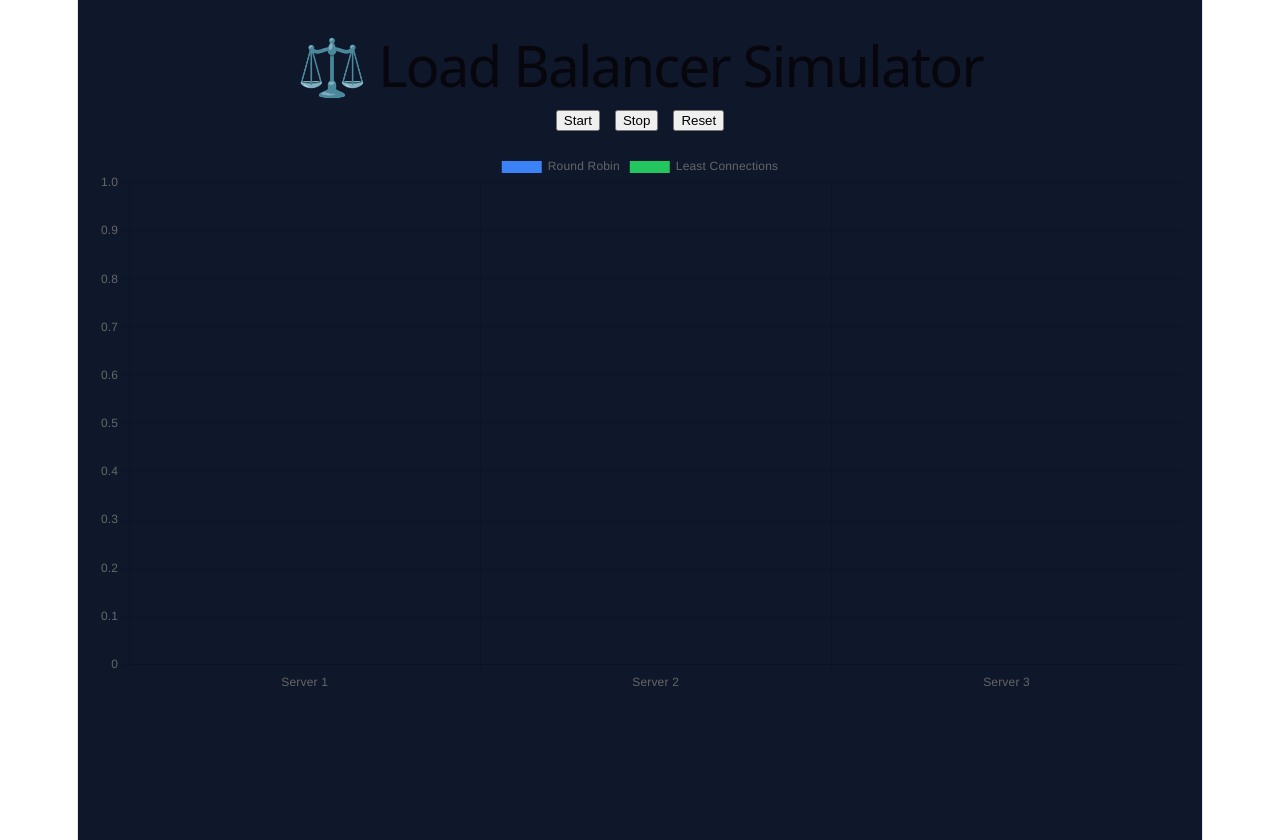
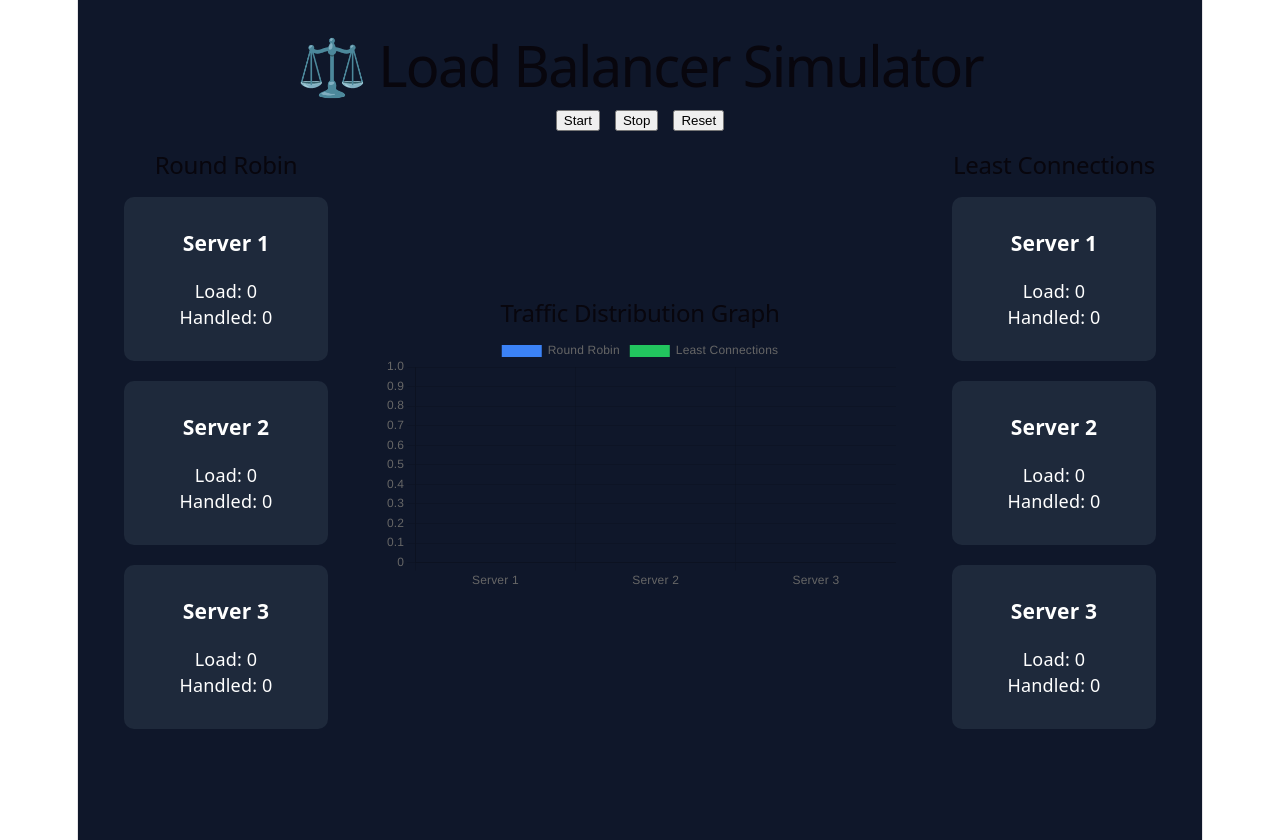
Before and after one commit to Krishna-7781/CIS-Hackathon, a React (Vite) app in the folder Load-Balancer-Simulator/: page / in a window 1280 px wide. Built offline with nearby package versions, Linux system fonts and the light colour scheme.

Commit message:
Update App.jsx

```diff
--- a/Load-Balancer-Simulator/src/App.jsx
+++ b/Load-Balancer-Simulator/src/App.jsx
@@ -100,32 +100,14 @@ export default function App() {
       server.load = OVERLOAD_THRESHOLD;
 
       const receivers = updated.filter((s, i) => i !== index && s.active);
-      const redistribution = {};
 
       if (receivers.length && excess > 0) {
         receivers.forEach((r) => {
           const share = Math.ceil(excess / receivers.length);
-
           r.load += share;
           r.handled += share;
-
-          redistribution[`S${r.id}`] =
-            (redistribution[`S${r.id}`] || 0) + share;
-
           r.message = `⬅ From S${server.id} (+${share})`;
         });
-      }
-
-      const msg = Object.entries(redistribution)
-        .map(([s, c]) => `${s}(${c})`)
-        .join(", ");
-
-      if (msg) {
-        server.liveSend = `📤 Sending to: ${msg}`;
-      } else if (excess > 0 && receivers.length === 0) {
-        server.liveSend = "⚠ No servers available";
-      } else {
-        server.liveSend = "✔ No redistribution needed";
       }
 
       const timer = setInterval(() => {
@@ -137,18 +119,12 @@ export default function App() {
             s.cooldown -= 1;
           } else {
             clearInterval(timer);
-
             s.cooldown = 0;
             s.active = true;
             s.overloaded = false;
             s.redistributing = false;
             s.liveSend = "";
-
-            if (!msg) {
-              s.message = "✔ Redistribution not required";
-            } else {
-              s.message = "";
-            }
+            s.message = "";
           }
 
           return arr;
@@ -162,9 +138,7 @@ export default function App() {
   const generateTraffic = () => {
     const requests = Math.floor(Math.random() * 2) + 1;
 
-    // ✅ ONLY FIX (replace for-loop)
-    Array.from({ length: requests }).forEach(() => {
-
+    for (let i = 0; i < requests; i++) {
       setRrServers((prev) => {
         let updated = [...prev];
         let index = rrIndex;
@@ -184,7 +158,8 @@ export default function App() {
         return updated;
       });
 
-      setRrIndex((prev) => (prev + 1) % rrServers.length);
+      // ✅ FINAL FIX
+      setRrIndex((prev) => (prev + 1) % MAX_SERVERS);
 
       setLcServers((prev) => {
         let updated = [...prev];
@@ -206,8 +181,7 @@ export default function App() {
         checkScaling(updated, setLcServers);
         return updated;
       });
-
-    });
+    }
   };
 
   const processCompletion = () => {
@@ -265,7 +239,26 @@ export default function App() {
         <button onClick={reset}>Reset</button>
       </div>
 
-      <Bar data={chartData} />
+      <div style={styles.layout}>
+        <div style={styles.column}>
+          <h2>Round Robin</h2>
+          {rrServers.map((s) => (
+            <ServerCard key={s.id} server={s} />
+          ))}
+        </div>
+
+        <div style={styles.graphColumn}>
+          <h2>Traffic Distribution Graph</h2>
+          <Bar data={chartData} />
+        </div>
+
+        <div style={styles.column}>
+          <h2>Least Connections</h2>
+          {lcServers.map((s) => (
+            <ServerCard key={s.id} server={s} />
+          ))}
+        </div>
+      </div>
     </div>
   );
 }
@@ -284,4 +277,35 @@ const styles = {
     gap: "15px",
     marginBottom: "20px",
   },
+  layout: {
+    display: "grid",
+    gridTemplateColumns: "1fr 2fr 1fr",
+    gap: "30px",
+    alignItems: "center",
+  },
+  column: {
+    display: "flex",
+    flexDirection: "column",
+    alignItems: "center",
+  },
+  graphColumn: {
+    width: "100%",
+  },
+  card: {
+    background: "#1e293b",
+    padding: "12px",
+    margin: "10px",
+    borderRadius: "10px",
+    width: "180px",
+    minHeight: "140px",
+  },
+  progressContainer: {
+    background: "#334155",
+    height: "8px",
+    borderRadius: "5px",
+    marginTop: "8px",
+  },
+  progressBar: {
+    height: "100%",
+  },
 };
```
